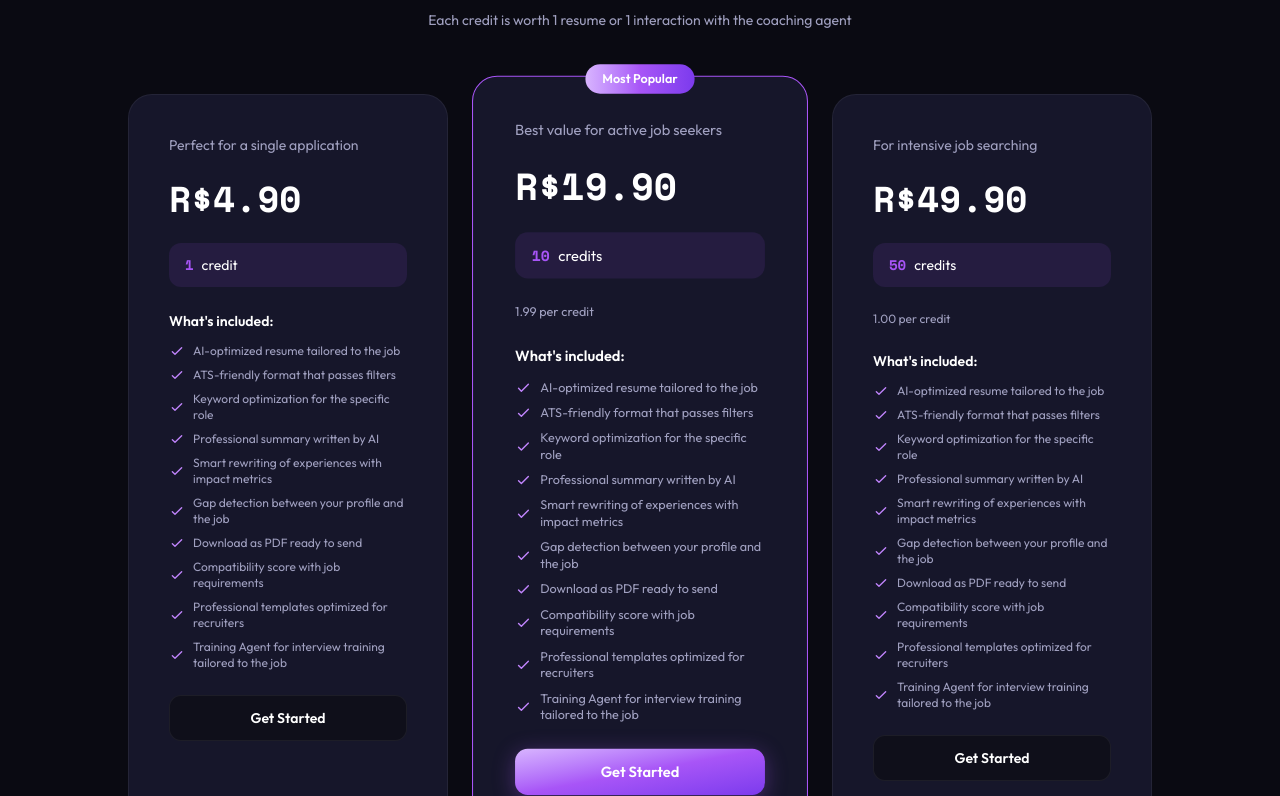
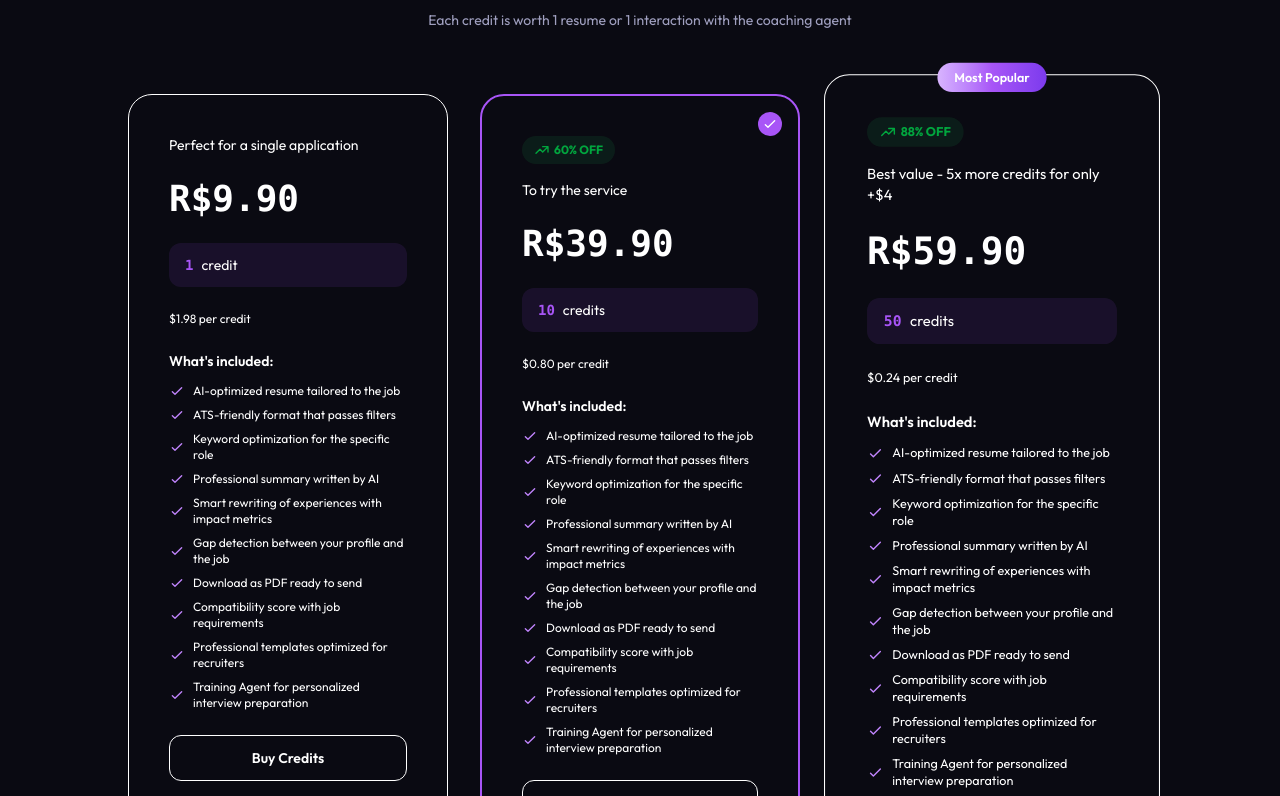
Before and after one commit to 99labdev/jobmatches.me, a Next.js app: page /en in a window 1280 px wide. Shown: the part 3504-4300 px from the top of the page. Built offline with nearby package versions, Linux system fonts and the light colour scheme; no server answers.

Commit message:
feat: update prices

```diff
--- a/messages/en.json
+++ b/messages/en.json
@@ -116,12 +116,15 @@
     "creditExplanation": "Each credit is worth 1 resume or 1 interaction with the coaching agent",
     "mostPopular": "Most Popular",
     "plan1Subtitle": "Perfect for a single application",
-    "plan2Subtitle": "Best value for active job seekers",
-    "plan3Subtitle": "For intensive job searching",
+    "plan2Subtitle": "To try the service",
+    "plan3Subtitle": "Best value - 5x more credits for only +$4",
     "credit": "credit",
     "credits": "credits",
-    "perCredit2": "1.99 per credit",
-    "perCredit3": "1.00 per credit",
+    "perCredit1": "$1.98 per credit",
+    "perCredit2": "$0.80 per credit",
+    "perCredit3": "$0.24 per credit",
+    "discount2": "60% OFF",
+    "discount3": "88% OFF",
     "whatsIncluded": "What's included:",
     "benefit1": "AI-optimized resume tailored to the job",
     "benefit2": "ATS-friendly format that passes filters",
@@ -132,8 +135,8 @@
     "benefit7": "Download as PDF ready to send",
     "benefit8": "Compatibility score with job requirements",
     "benefit9": "Professional templates optimized for recruiters",
-    "benefit10": "Training Agent for interview training tailored to the job",
-    "getStarted": "Get Started"
+    "benefit10": "Training Agent for personalized interview preparation",
+    "getStarted": "Buy Credits"
   },
   "FAQ": {
     "badge": "FAQ",
--- a/src/components/CTA.tsx
+++ b/src/components/CTA.tsx
@@ -14,7 +14,7 @@ export async function CTA() {
           {t("subtitle")}
         </p>
         <div className="flex justify-center gap-4 flex-wrap">
-          <a href="/accounts/signup/" className="px-8 py-4 rounded-2xl font-semibold text-lg bg-gradient-to-br from-purple-300 via-purple-500 to-purple-700 text-white shadow-[0_4px_20px_rgba(168,85,247,0.35)] hover:-translate-y-0.5 hover:shadow-[0_8px_30px_rgba(168,85,247,0.35)] transition-all">
+          <a href="https://app.jobmatches.me/accounts/signup/" className="px-8 py-4 rounded-2xl font-semibold text-lg bg-gradient-to-br from-purple-300 via-purple-500 to-purple-700 text-white shadow-[0_4px_20px_rgba(168,85,247,0.35)] hover:-translate-y-0.5 hover:shadow-[0_8px_30px_rgba(168,85,247,0.35)] transition-all">
             {t("analyzeResume")}
           </a>
           <a href="#how-it-works" className="px-8 py-4 rounded-2xl font-semibold text-lg bg-[var(--jm-card)] text-[var(--jm-text)] border border-[var(--jm-border-subtle)] hover:border-jm-accent hover:bg-purple-500/10 transition-all">
--- a/src/components/HeroSection.tsx
+++ b/src/components/HeroSection.tsx
@@ -71,7 +71,7 @@ export function HeroSection() {
           </p>
           <div className="flex gap-4 mb-12 lg:justify-start justify-center flex-wrap">
             <a
-              href="/accounts/signup/"
+              href="https://app.jobmatches.me/accounts/signup/"
               className="px-8 py-4 rounded-2xl font-semibold text-lg bg-gradient-to-br from-purple-300 via-purple-500 to-purple-700 text-white shadow-[0_4px_20px_rgba(168,85,247,0.35)] hover:-translate-y-0.5 hover:shadow-[0_8px_30px_rgba(168,85,247,0.35)] transition-all inline-flex items-center gap-2"
             >
               {t("analyzeResume")}
--- a/src/components/Pricing.tsx
+++ b/src/components/Pricing.tsx
@@ -3,6 +3,12 @@ import { getTranslations } from "next-intl/server";
 const CheckIcon = () => (
   <svg className="w-4 h-4 text-purple-400 flex-shrink-0" fill="none" stroke="currentColor" viewBox="0 0 24 24">
     <path strokeLinecap="round" strokeLinejoin="round" strokeWidth="2" d="M5 13l4 4L19 7" />
+  </svg>
+);
+
+const DiscountIcon = () => (
+  <svg className="w-4 h-4" fill="none" stroke="currentColor" strokeWidth="2" viewBox="0 0 24 24">
+    <path strokeLinecap="round" strokeLinejoin="round" d="M13 7h8m0 0v8m0-8l-8 8-4-4-6 6" />
   </svg>
 );
 
@@ -16,25 +22,35 @@ export async function Pricing() {
 
   const plans = [
     {
+      id: "plan_1",
       subtitle: t("plan1Subtitle"),
-      price: "R$4.90",
+      price: "R$9.90",
       credits: "1",
-      perCredit: null,
+      perCredit: t("perCredit1"),
+      discount: null,
       popular: false,
+      borderStyle: "border-jm-border-subtle",
     },
     {
+      id: "plan_10",
       subtitle: t("plan2Subtitle"),
-      price: "R$19.90",
+      price: "R$39.90",
       credits: "10",
       perCredit: t("perCredit2"),
-      popular: true,
+      discount: t("discount2"),
+      popular: false,
+      borderStyle: "border-jm-accent border-2",
+      selected: true,
     },
     {
+      id: "plan_50",
       subtitle: t("plan3Subtitle"),
-      price: "R$49.90",
+      price: "R$59.90",
       credits: "50",
       perCredit: t("perCredit3"),
-      popular: false,
+      discount: t("discount3"),
+      popular: true,
+      borderStyle: "border-jm-border-subtle",
     },
   ];
 
@@ -53,12 +69,13 @@ export async function Pricing() {
             {t("creditExplanation")}
           </p>
         </div>
-        <div className="grid grid-cols-1 md:grid-cols-3 gap-8 max-w-5xl mx-auto">
+        <div className="grid grid-cols-1 md:grid-cols-3 gap-8 max-w-5xl mx-auto mb-10">
           {plans.map((plan, i) => (
             <div
               key={i}
-              className={`bg-[var(--jm-card)] border rounded-3xl p-10 relative transition-all duration-300 hover:-translate-y-1 jm-card-shadow ${
-                plan.popular ? "border-jm-accent md:scale-105" : "border-[var(--jm-border-subtle)]"
+              data-plan={plan.id}
+              className={`bg-jm-card border rounded-3xl p-10 relative transition-all duration-300 hover:-translate-y-1 cursor-pointer jm-card-shadow ${plan.borderStyle} ${
+                plan.popular ? "md:scale-105" : ""
               }`}
             >
               {plan.popular && (
@@ -66,38 +83,62 @@ export async function Pricing() {
                   {t("mostPopular")}
                 </span>
               )}
-              <p className="text-[var(--jm-text-secondary)] text-sm mb-6">{plan.subtitle}</p>
+
+              {plan.discount && (
+                <div className="mb-4">
+                  <span className="inline-flex items-center gap-1 bg-green-500/10 text-green-600 dark:text-green-400 px-3 py-1.5 rounded-full text-xs font-bold">
+                    <DiscountIcon />
+                    {plan.discount}
+                  </span>
+                </div>
+              )}
+
+              <p className="text-jm-text-secondary text-sm mb-6">{plan.subtitle}</p>
+
               <div className="mb-6">
-                <span className="font-[family-name:var(--font-space-mono)] text-4xl font-bold">{plan.price}</span>
+                <span className="font-mono text-4xl font-bold text-jm-text">{plan.price}</span>
               </div>
+
               <div className="flex items-center gap-2 px-4 py-3 bg-purple-500/10 rounded-xl mb-6 text-sm">
-                <strong className="text-jm-accent font-[family-name:var(--font-space-mono)]">{plan.credits}</strong>
-                {plan.credits === "1" ? t("credit") : t("credits")}
+                <strong className="text-jm-accent font-mono">{plan.credits}</strong>
+                <span className="text-jm-text-secondary">
+                  {plan.credits === "1" ? t("credit") : t("credits")}
+                </span>
               </div>
-              {plan.perCredit && (
-                <p className="text-xs text-[var(--jm-text-secondary)] mb-6">{plan.perCredit}</p>
-              )}
+
+              <p className="text-xs text-jm-text-secondary mb-6">{plan.perCredit}</p>
+
               <div className="mb-6 mt-2">
-                <h4 className="font-semibold text-[var(--jm-text)] text-sm mb-3">{t("whatsIncluded")}</h4>
+                <h4 className="font-semibold text-jm-text text-sm mb-3">{t("whatsIncluded")}</h4>
                 <ul className="space-y-2">
                   {benefits.map((b, j) => (
-                    <li key={j} className="flex items-center gap-2 text-xs text-[var(--jm-text-secondary)]">
+                    <li key={j} className="flex items-center gap-2 text-xs text-jm-text-secondary">
                       <CheckIcon />
                       {b}
                     </li>
                   ))}
                 </ul>
               </div>
-              <a
-                href="/accounts/signup/"
-                className={`block w-full text-center px-6 py-3 rounded-xl font-semibold text-sm transition-all ${
+
+              <button
+                type="button"
+                className={`buy-btn block w-full text-center px-6 py-3 rounded-xl font-semibold text-sm transition-all ${
                   plan.popular
                     ? "bg-gradient-to-br from-purple-300 via-purple-500 to-purple-700 text-white shadow-[0_4px_20px_rgba(168,85,247,0.35)] hover:-translate-y-0.5 hover:shadow-[0_8px_30px_rgba(168,85,247,0.35)]"
-                    : "bg-[var(--jm-bg-secondary)] text-[var(--jm-text)] border border-[var(--jm-border-subtle)] hover:border-jm-accent hover:bg-purple-500/10"
+                    : "bg-jm-bg-secondary text-jm-text border border-jm-border-subtle hover:border-jm-accent hover:bg-purple-500/10"
                 }`}
               >
                 {t("getStarted")}
-              </a>
+              </button>
+
+              {/* Select indicator */}
+              <div className={`plan-check absolute top-4 right-4 w-6 h-6 rounded-full bg-jm-accent flex items-center justify-center ${
+                plan.selected ? "" : "hidden"
+              }`}>
+                <svg className="w-4 h-4 text-white" fill="none" stroke="currentColor" viewBox="0 0 24 24" strokeWidth="2">
+                  <path strokeLinecap="round" strokeLinejoin="round" d="M5 13l4 4L19 7" />
+                </svg>
+              </div>
             </div>
           ))}
         </div>
```
Also changed, not shown: messages/es.json (+11 -8 lines), messages/pt.json (+11 -8 lines), src/components/Navbar.tsx (+4 -4 lines).
